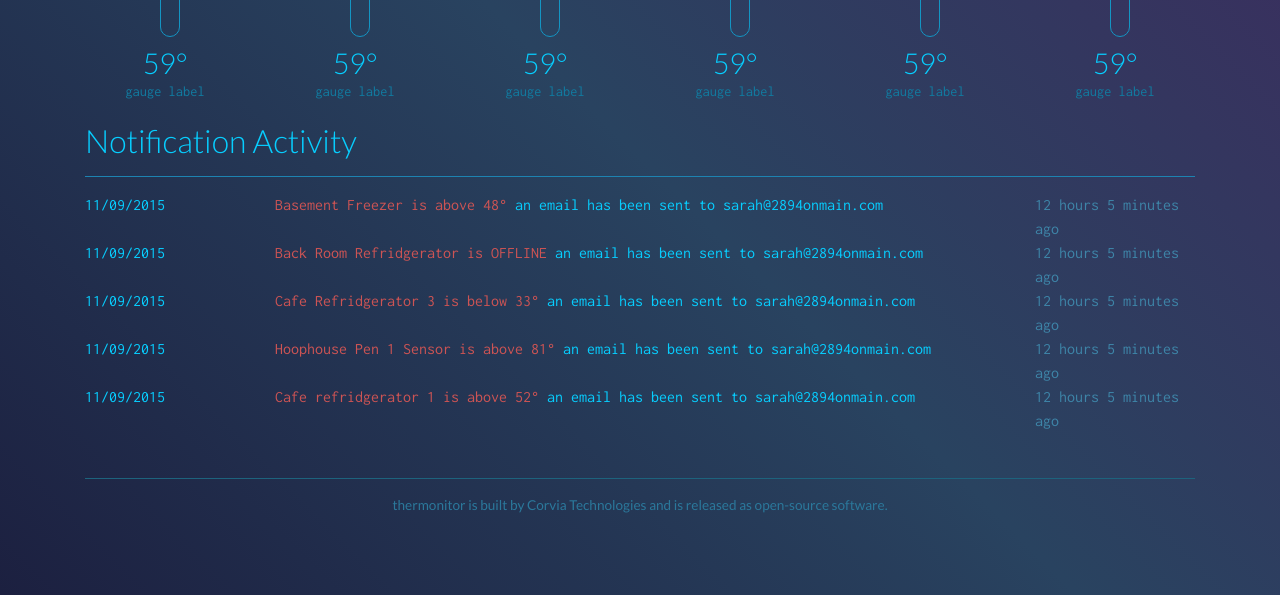
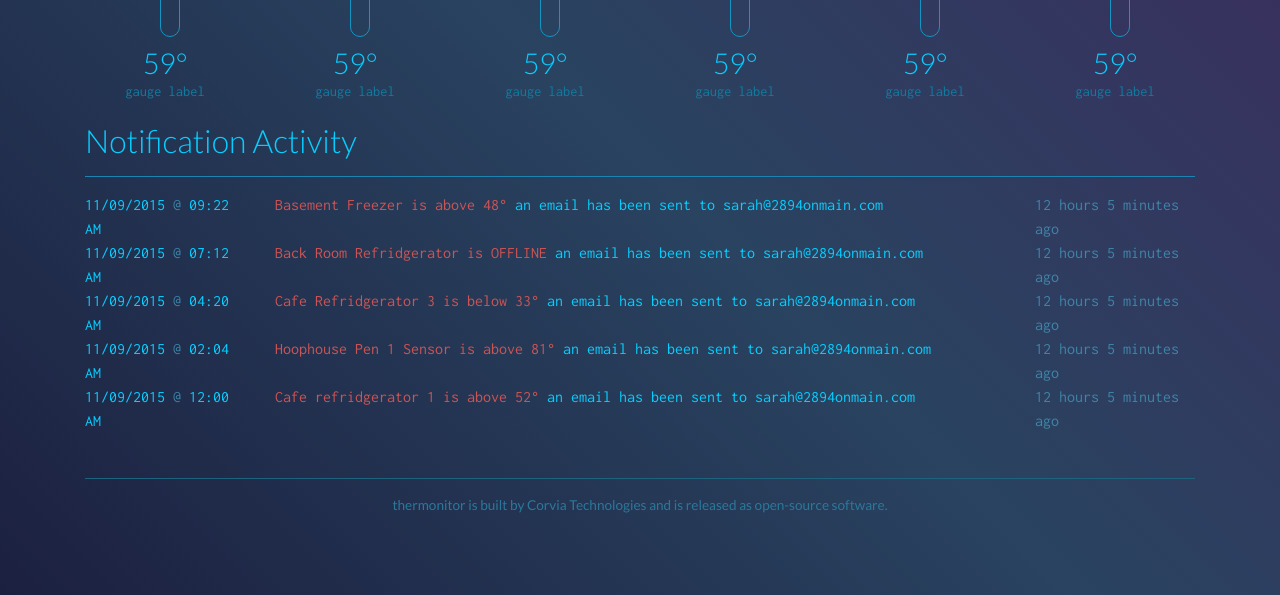
Before and after one commit to Corvia/thermonitor, a Django app: page / in a window 1280 px wide. Shown: the part 328-923 px from the top of the page. Run offline with Django 3.2, Linux system fonts and the light colour scheme; some libraries are stand-ins or nearby versions.

Commit message:
Time cited in Notification Activity log. CSS sugar (:

```diff
--- a/templates/frontpage.html
+++ b/templates/frontpage.html
@@ -11,7 +11,7 @@
 
             <div class="col-md-2">
                 <div class="progress vertical">
-                  <div class="progress-bar progress-bar-info" role="progressbar" aria-valuenow="90" aria-valuemin="0" aria-valuemax="100" style="width: 40%;"></div>
+                  <div class="progress-bar progress-bar-info progress-bar-striped active" role="progressbar" aria-valuenow="90" aria-valuemin="0" aria-valuemax="100" style="width: 40%;"></div>
                 </div>
                 <span class="gauge-temp">59°</span>
                 <span class="gauge-label">gauge label</span>
@@ -19,7 +19,7 @@
 
             <div class="col-md-2">
                 <div class="progress vertical">
-                    <div class="progress-bar progress-bar-info" role="progressbar" aria-valuenow="90" aria-valuemin="0" aria-valuemax="100" style="width: 60%;"></div>
+                    <div class="progress-bar progress-bar-info progress-bar-striped active" role="progressbar" aria-valuenow="90" aria-valuemin="0" aria-valuemax="100" style="width: 60%;"></div>
                 </div>
                 <span class="gauge-temp">59°</span>
                 <span class="gauge-label">gauge label</span>
@@ -27,7 +27,7 @@
 
             <div class="col-md-2">
                 <div class="progress vertical">
-                  <div class="progress-bar progress-bar-info" role="progressbar" aria-valuenow="90" aria-valuemin="0" aria-valuemax="100" style="width: 80%;"></div>
+                  <div class="progress-bar progress-bar-info progress-bar-striped active" role="progressbar" aria-valuenow="90" aria-valuemin="0" aria-valuemax="100" style="width: 80%;"></div>
                 </div>
                 <span class="gauge-temp">59°</span>
                 <span class="gauge-label">gauge label</span>
@@ -35,7 +35,7 @@
 
             <div class="col-md-2">
                 <div class="progress vertical">
-                    <div class="progress-bar progress-bar-danger" role="progressbar" aria-valuenow="90" aria-valuemin="0" aria-valuemax="100" style="width: 95%;"></div>
+                    <div class="progress-bar progress-bar-danger progress-bar-striped active" role="progressbar" aria-valuenow="90" aria-valuemin="0" aria-valuemax="100" style="width: 95%;"></div>
                 </div>
                 <span class="gauge-temp">59°</span>
                 <span class="gauge-label">gauge label</span>
@@ -43,7 +43,7 @@
 
             <div class="col-md-2">
                 <div class="progress vertical">
-                  <div class="progress-bar progress-bar-info" role="progressbar" aria-valuenow="90" aria-valuemin="0" aria-valuemax="100" style="width: 80%;"></div>
+                  <div class="progress-bar progress-bar-info progress-bar-striped active" role="progressbar" aria-valuenow="90" aria-valuemin="0" aria-valuemax="100" style="width: 80%;"></div>
                 </div>
                 <span class="gauge-temp">59°</span>
                 <span class="gauge-label">gauge label</span>
@@ -51,7 +51,7 @@
 
             <div class="col-md-2">
                 <div class="progress vertical">
-                  <div class="progress-bar progress-bar-info" role="progressbar" aria-valuenow="90" aria-valuemin="0" aria-valuemax="100" style="width: 80%;"></div>
+                  <div class="progress-bar progress-bar-info progress-bar-striped active" role="progressbar" aria-valuenow="90" aria-valuemin="0" aria-valuemax="100" style="width: 80%;"></div>
                 </div>
                 <span class="gauge-temp">59°</span>
                 <span class="gauge-label">gauge label</span>
@@ -66,32 +66,32 @@
         <hr>
 
         <div class="row">
-            <div class="col-md-2 datetime">11/09/2015</div>
+            <div class="col-md-2 datetime">11/09/2015 <span class="mute">@</span> 09:22 AM</div>
             <div class="col-md-8"><span class="bright">Basement Freezer is above 48°</span> an email has been sent to sarah@2894onmain.com</div>
             <div class="col-md-2 mute">12 hours 5 minutes ago</div>
         </div>
 
 
         <div class="row">
-            <div class="col-md-2 datetime">11/09/2015</div>
+            <div class="col-md-2 datetime">11/09/2015 <span class="mute">@</span> 07:12 AM</div>
             <div class="col-md-8"><span class="bright">Back Room Refridgerator is OFFLINE</span> an email has been sent to sarah@2894onmain.com</div>
             <div class="col-md-2 mute">12 hours 5 minutes ago</div>
         </div>
 
         <div class="row">
-            <div class="col-md-2 datetime">11/09/2015</div>
+            <div class="col-md-2 datetime">11/09/2015 <span class="mute">@</span> 04:20 AM</div>
             <div class="col-md-8"><span class="bright">Cafe Refridgerator 3 is below 33°</span> an email has been sent to sarah@2894onmain.com</div>
             <div class="col-md-2 mute">12 hours 5 minutes ago</div>
         </div>
 
         <div class="row">
-            <div class="col-md-2 datetime">11/09/2015</div>
+            <div class="col-md-2 datetime">11/09/2015 <span class="mute">@</span> 02:04 AM</div>
             <div class="col-md-8"><span class="bright">Hoophouse Pen 1 Sensor is above 81°</span> an email has been sent to sarah@2894onmain.com</div>
             <div class="col-md-2 mute">12 hours 5 minutes ago</div>
         </div>
 
         <div class="row">
-            <div class="col-md-2 datetime">11/09/2015</div>
+            <div class="col-md-2 datetime">11/09/2015 <span class="mute">@</span> 12:00 AM</div>
             <div class="col-md-8"><span class="bright">Cafe refridgerator 1 is above 52°</span> an email has been sent to sarah@2894onmain.com</div>
             <div class="col-md-2 mute">12 hours 5 minutes ago</div>
         </div>
```
